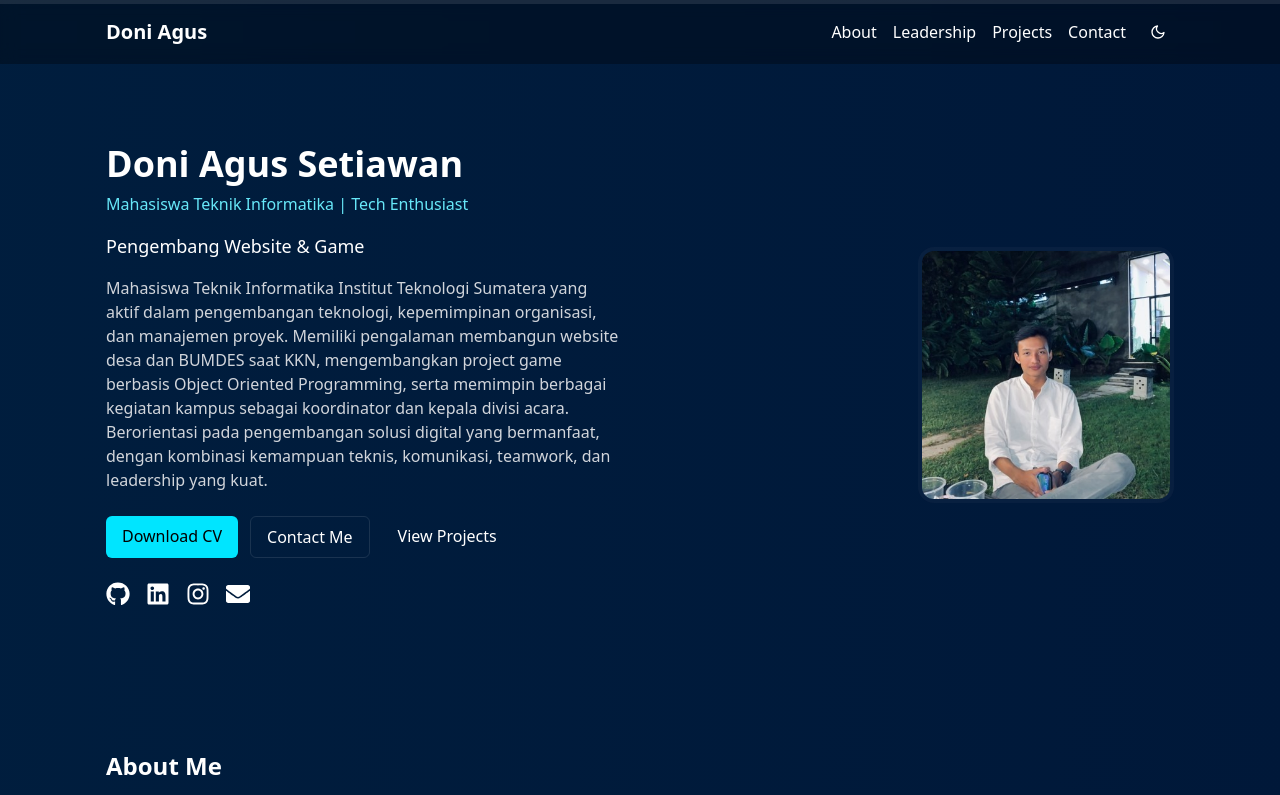
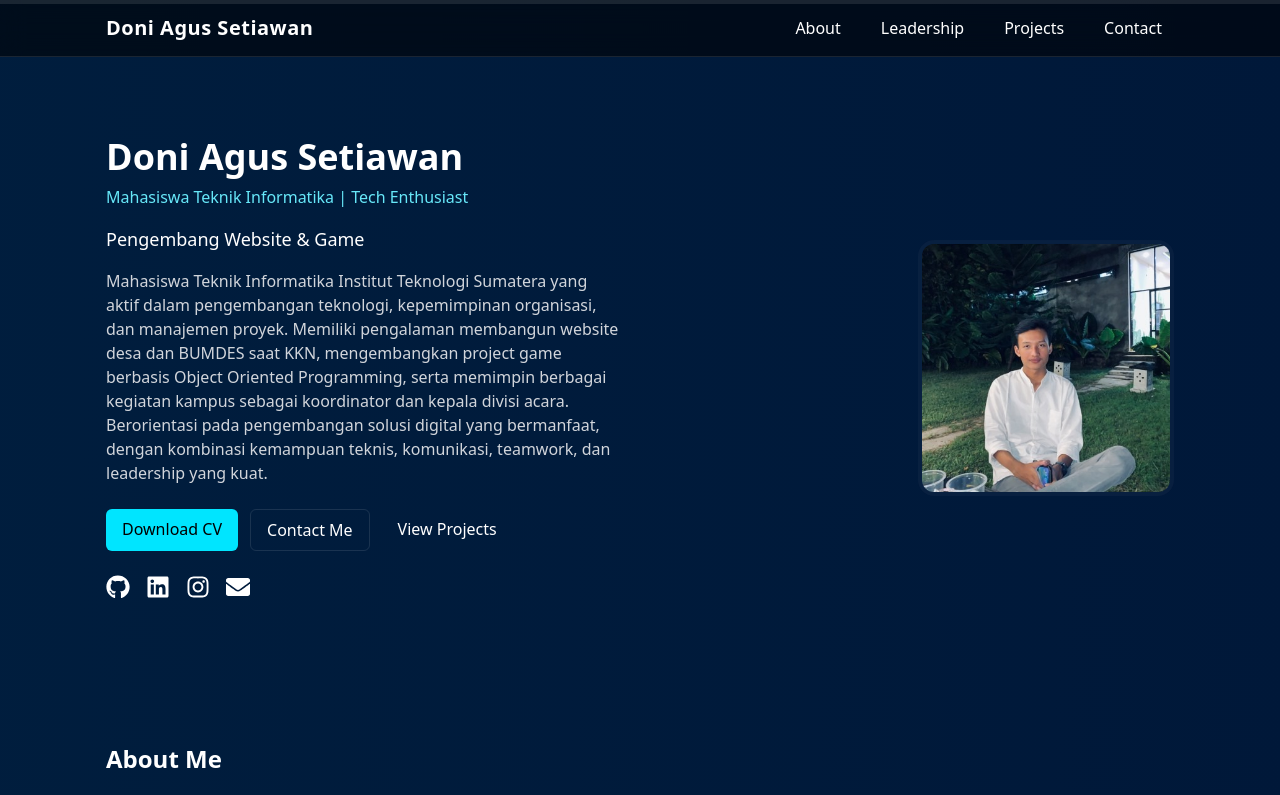
Before and after one commit to gusti06/Portofolio-Doni-Agus-Setiawan, a Next.js app: page / in a window 1280 px wide. Shown: the top 795 px of the page. Built offline with nearby package versions, Linux system fonts and the light colour scheme.

Commit message:
fix banyak

```diff
--- a/src/components/Header.tsx
+++ b/src/components/Header.tsx
@@ -1,16 +1,9 @@
 import { useEffect, useState } from 'react'
-import { FiSun, FiMoon } from 'react-icons/fi'
 
 export default function Header(){
-  const [dark, setDark] = useState(false)
   const [active, setActive] = useState('hero')
 
   useEffect(()=>{
-    const stored = localStorage.getItem('theme')
-    if(stored === 'dark'){
-      setDark(true)
-      document.documentElement.classList.add('dark')
-    }
     const sections = ['hero','about','leadership','projects','skills','certificates','contact']
     const onScroll = ()=>{
       const scrollPos = window.scrollY + 120
@@ -28,26 +21,15 @@ export default function Header(){
     return ()=> window.removeEventListener('scroll', onScroll)
   },[])
 
-  const toggle = ()=>{
-    const next = !dark
-    setDark(next)
-    if(next) document.documentElement.classList.add('dark')
-    else document.documentElement.classList.remove('dark')
-    localStorage.setItem('theme', next ? 'dark' : 'light')
-  }
-
   return (
-    <header className="py-4 sticky top-0 z-40 backdrop-blur bg-black/30">
-      <div className="container mx-auto flex items-center justify-between px-4">
-        <a href="#hero" className="font-bold text-xl">Doni Agus</a>
-        <nav className="flex items-center gap-4">
-          <a href="#about" className={`hover:text-neon ${active==='about' ? 'text-neon' : ''}`}>About</a>
-          <a href="#leadership" className={`hover:text-neon ${active==='leadership' ? 'text-neon' : ''}`}>Leadership</a>
-          <a href="#projects" className={`hover:text-neon ${active==='projects' ? 'text-neon' : ''}`}>Projects</a>
-          <a href="#contact" className={`hover:text-neon ${active==='contact' ? 'text-neon' : ''}`}>Contact</a>
-          <button onClick={toggle} className="p-2 rounded-md bg-white/6">
-            {dark ? <FiSun/> : <FiMoon/>}
-          </button>
+    <header className="sticky top-0 z-40 border-b border-white/10 bg-black/55 backdrop-blur-md">
+      <div className="container mx-auto flex flex-col gap-3 px-4 py-3 md:flex-row md:items-center md:justify-between">
+        <a href="#hero" className="font-bold text-lg tracking-wide md:text-xl">Doni Agus Setiawan </a>
+        <nav className="flex flex-wrap items-center gap-x-4 gap-y-2 text-sm md:justify-end md:text-base">
+          <a href="#about" className={`rounded-full px-3 py-1 transition-colors hover:bg-white/8 hover:text-neon ${active==='about' ? 'bg-white/8 text-neon' : ''}`}>About</a>
+          <a href="#leadership" className={`rounded-full px-3 py-1 transition-colors hover:bg-white/8 hover:text-neon ${active==='leadership' ? 'bg-white/8 text-neon' : ''}`}>Leadership</a>
+          <a href="#projects" className={`rounded-full px-3 py-1 transition-colors hover:bg-white/8 hover:text-neon ${active==='projects' ? 'bg-white/8 text-neon' : ''}`}>Projects</a>
+          <a href="#contact" className={`rounded-full px-3 py-1 transition-colors hover:bg-white/8 hover:text-neon ${active==='contact' ? 'bg-white/8 text-neon' : ''}`}>Contact</a>
         </nav>
       </div>
     </header>
```
Also changed, not shown: next-env.d.ts, 1 other file (tests, documents, lock files or other folders).
